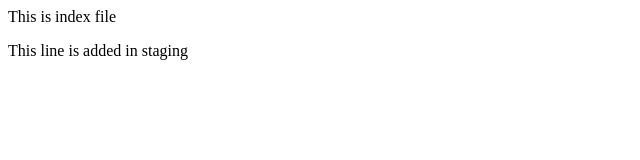
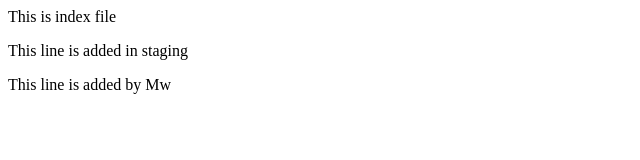
Before and after one commit to Solaimanislam/git-acc, a plain HTML site: page index.html in a window 1280 px wide. Shown: the whole page, without its empty margins (0-640 px from the left). Drawn offline with Linux system fonts and the light colour scheme.

Commit message:
line added in index

```diff
--- a/index.html
+++ b/index.html
@@ -1,2 +1,3 @@
 <p>This is index file </p>
 <p>This line is added in staging</p>
+<p>This line is added by Mw</p>
```
